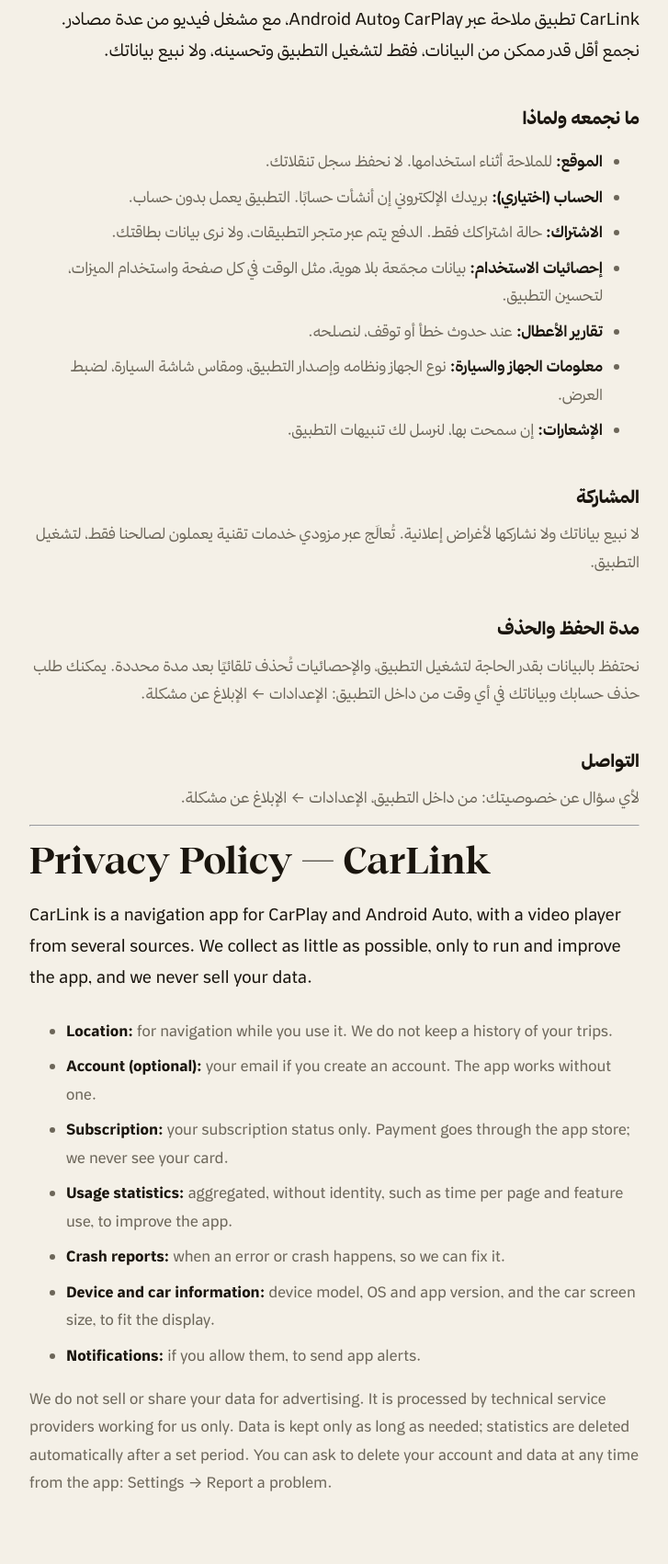
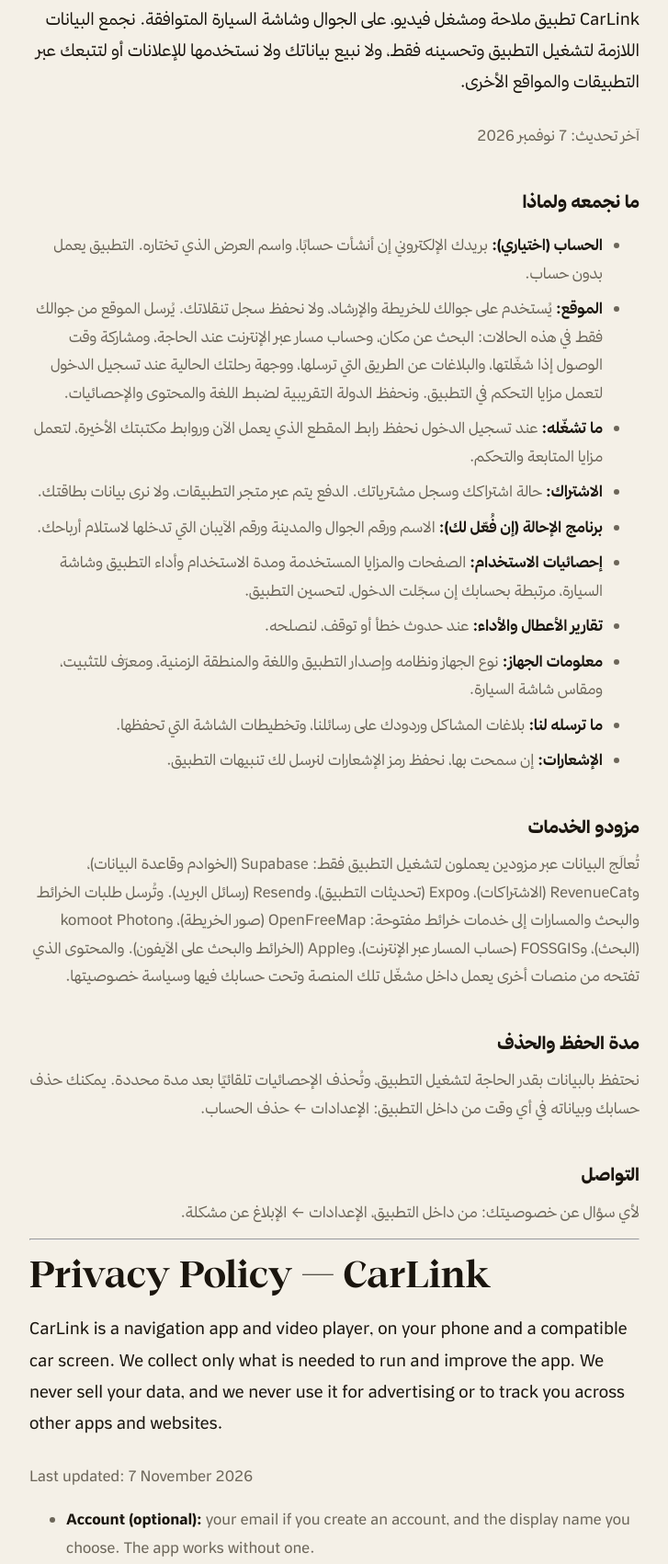
Before and after one commit to Faris1421/wabfit-site, a plain HTML site: page carlink/privacy.html in a window 1280 px wide. Shown: the part 75-1776 px from the top of the page at 92% size, without its empty margins (276-1003 px from the left). Drawn offline with Linux system fonts and the light colour scheme.

Commit message:
CarLink privacy policy: name every data flow and provider (draft for owner review, App Store 1.0)
Co-Authored-By: Claude Opus 5.5 <noreply@anthropic.com>

```diff
--- a/carlink/privacy.html
+++ b/carlink/privacy.html
@@ -14,24 +14,28 @@
 <div class="wrap">
 
 <h1>سياسة الخصوصية — CarLink</h1>
-<p class="lead">CarLink تطبيق ملاحة عبر CarPlay وAndroid Auto، مع مشغل فيديو من عدة مصادر. نجمع أقل قدر ممكن من البيانات، فقط لتشغيل التطبيق وتحسينه، ولا نبيع بياناتك.</p>
+<p class="lead">CarLink تطبيق ملاحة ومشغل فيديو، على الجوال وشاشة السيارة المتوافقة. نجمع البيانات اللازمة لتشغيل التطبيق وتحسينه فقط، ولا نبيع بياناتك ولا نستخدمها للإعلانات أو لتتبعك عبر التطبيقات والمواقع الأخرى.</p>
+<p>آخر تحديث: 7 نوفمبر 2026</p>
 
 <h2>ما نجمعه ولماذا</h2>
 <ul>
-<li><strong>الموقع:</strong> للملاحة أثناء استخدامها. لا نحفظ سجل تنقلاتك.</li>
-<li><strong>الحساب (اختياري):</strong> بريدك الإلكتروني إن أنشأت حسابًا. التطبيق يعمل بدون حساب.</li>
-<li><strong>الاشتراك:</strong> حالة اشتراكك فقط. الدفع يتم عبر متجر التطبيقات، ولا نرى بيانات بطاقتك.</li>
-<li><strong>إحصائيات الاستخدام:</strong> بيانات مجمّعة بلا هوية، مثل الوقت في كل صفحة واستخدام الميزات، لتحسين التطبيق.</li>
-<li><strong>تقارير الأعطال:</strong> عند حدوث خطأ أو توقف، لنصلحه.</li>
-<li><strong>معلومات الجهاز والسيارة:</strong> نوع الجهاز ونظامه وإصدار التطبيق، ومقاس شاشة السيارة، لضبط العرض.</li>
-<li><strong>الإشعارات:</strong> إن سمحت بها، لنرسل لك تنبيهات التطبيق.</li>
+<li><strong>الحساب (اختياري):</strong> بريدك الإلكتروني إن أنشأت حسابًا، واسم العرض الذي تختاره. التطبيق يعمل بدون حساب.</li>
+<li><strong>الموقع:</strong> يُستخدم على جوالك للخريطة والإرشاد، ولا نحفظ سجل تنقلاتك. يُرسل الموقع من جوالك فقط في هذه الحالات: البحث عن مكان، وحساب مسار عبر الإنترنت عند الحاجة، ومشاركة وقت الوصول إذا شغّلتها، والبلاغات عن الطريق التي ترسلها، ووجهة رحلتك الحالية عند تسجيل الدخول لتعمل مزايا التحكم في التطبيق. ونحفظ الدولة التقريبية لضبط اللغة والمحتوى والإحصائيات.</li>
+<li><strong>ما تشغّله:</strong> عند تسجيل الدخول نحفظ رابط المقطع الذي يعمل الآن وروابط مكتبتك الأخيرة، لتعمل مزايا المتابعة والتحكم.</li>
+<li><strong>الاشتراك:</strong> حالة اشتراكك وسجل مشترياتك. الدفع يتم عبر متجر التطبيقات، ولا نرى بيانات بطاقتك.</li>
+<li><strong>برنامج الإحالة (إن فُعّل لك):</strong> الاسم ورقم الجوال والمدينة ورقم الآيبان التي تدخلها لاستلام أرباحك.</li>
+<li><strong>إحصائيات الاستخدام:</strong> الصفحات والمزايا المستخدمة ومدة الاستخدام وأداء التطبيق وشاشة السيارة، مرتبطة بحسابك إن سجّلت الدخول، لتحسين التطبيق.</li>
+<li><strong>تقارير الأعطال والأداء:</strong> عند حدوث خطأ أو توقف، لنصلحه.</li>
+<li><strong>معلومات الجهاز:</strong> نوع الجهاز ونظامه وإصدار التطبيق واللغة والمنطقة الزمنية، ومعرّف للتثبيت، ومقاس شاشة السيارة.</li>
+<li><strong>ما ترسله لنا:</strong> بلاغات المشاكل وردودك على رسائلنا، وتخطيطات الشاشة التي تحفظها.</li>
+<li><strong>الإشعارات:</strong> إن سمحت بها، نحفظ رمز الإشعارات لنرسل لك تنبيهات التطبيق.</li>
 </ul>
 
-<h2>المشاركة</h2>
-<p>لا نبيع بياناتك ولا نشاركها لأغراض إعلانية. تُعالَج عبر مزودي خدمات تقنية يعملون لصالحنا فقط، لتشغيل التطبيق.</p>
+<h2>مزودو الخدمات</h2>
+<p>تُعالَج البيانات عبر مزودين يعملون لتشغيل التطبيق فقط: Supabase (الخوادم وقاعدة البيانات)، وRevenueCat (الاشتراكات)، وExpo (تحديثات التطبيق)، وResend (رسائل البريد). وتُرسل طلبات الخرائط والبحث والمسارات إلى خدمات خرائط مفتوحة: OpenFreeMap (صور الخريطة)، وkomoot Photon (البحث)، وFOSSGIS (حساب المسار عبر الإنترنت)، وApple (الخرائط والبحث على الآيفون). والمحتوى الذي تفتحه من منصات أخرى يعمل داخل مشغّل تلك المنصة وتحت حسابك فيها وسياسة خصوصيتها.</p>
 
 <h2>مدة الحفظ والحذف</h2>
-<p>نحتفظ بالبيانات بقدر الحاجة لتشغيل التطبيق، والإحصائيات تُحذف تلقائيًا بعد مدة محددة. يمكنك طلب حذف حسابك وبياناتك في أي وقت من داخل التطبيق: الإعدادات ← الإبلاغ عن مشكلة.</p>
+<p>نحتفظ بالبيانات بقدر الحاجة لتشغيل التطبيق، وتُحذف الإحصائيات تلقائيًا بعد مدة محددة. يمكنك حذف حسابك وبياناته في أي وقت من داخل التطبيق: الإعدادات ← حذف الحساب.</p>
 
 <h2>التواصل</h2>
 <p>لأي سؤال عن خصوصيتك: من داخل التطبيق، الإعدادات ← الإبلاغ عن مشكلة.</p>
@@ -40,17 +44,23 @@
 
 <h1 dir="ltr" lang="en">Privacy Policy — CarLink</h1>
 <div dir="ltr" lang="en">
-<p class="lead">CarLink is a navigation app for CarPlay and Android Auto, with a video player from several sources. We collect as little as possible, only to run and improve the app, and we never sell your data.</p>
+<p class="lead">CarLink is a navigation app and video player, on your phone and a compatible car screen. We collect only what is needed to run and improve the app. We never sell your data, and we never use it for advertising or to track you across other apps and websites.</p>
+<p>Last updated: 7 November 2026</p>
 <ul>
-<li><strong>Location:</strong> for navigation while you use it. We do not keep a history of your trips.</li>
-<li><strong>Account (optional):</strong> your email if you create an account. The app works without one.</li>
-<li><strong>Subscription:</strong> your subscription status only. Payment goes through the app store; we never see your card.</li>
-<li><strong>Usage statistics:</strong> aggregated, without identity, such as time per page and feature use, to improve the app.</li>
-<li><strong>Crash reports:</strong> when an error or crash happens, so we can fix it.</li>
-<li><strong>Device and car information:</strong> device model, OS and app version, and the car screen size, to fit the display.</li>
-<li><strong>Notifications:</strong> if you allow them, to send app alerts.</li>
+<li><strong>Account (optional):</strong> your email if you create an account, and the display name you choose. The app works without one.</li>
+<li><strong>Location:</strong> used on your phone for the map and guidance; we do not keep a history of your trips. Your location leaves the phone only when you search for a place, when a route is calculated online, when you turn on arrival-time sharing, when you send a road report, and, when you are signed in, as your current trip's destination so the app's control features work. We keep an approximate country to set language, content and statistics.</li>
+<li><strong>What you play:</strong> when you are signed in, we keep the link of the video playing now and your recent library links, so resume and control features work.</li>
+<li><strong>Subscription:</strong> your subscription status and purchase history. Payment goes through the app store; we never see your card.</li>
+<li><strong>Referral program (if enabled for you):</strong> the name, mobile number, city and IBAN you enter to receive payouts.</li>
+<li><strong>Usage statistics:</strong> pages and features used, time spent, and app and car-screen performance, linked to your account when you are signed in, to improve the app.</li>
+<li><strong>Crash and performance reports:</strong> when an error or freeze happens, so we can fix it.</li>
+<li><strong>Device information:</strong> device model, OS, app version, language, time zone, an install identifier, and the car screen size.</li>
+<li><strong>What you send us:</strong> problem reports, your replies to our messages, and the screen layouts you save.</li>
+<li><strong>Notifications:</strong> if you allow them, we keep a notification token to send app alerts.</li>
 </ul>
-<p>We do not sell or share your data for advertising. It is processed by technical service providers working for us only. Data is kept only as long as needed; statistics are deleted automatically after a set period. You can ask to delete your account and data at any time from the app: Settings → Report a problem.</p>
+<p><strong>Service providers.</strong> Data is processed by providers that work only to run the app: Supabase (servers and database), RevenueCat (subscriptions), Expo (app updates) and Resend (email). Map, search and routing requests go to open map services: OpenFreeMap (map tiles), komoot Photon (search), FOSSGIS (online routing) and Apple (maps and search on iPhone). Content you open from other platforms plays in that platform's own player, under your account there and its privacy policy.</p>
+<p><strong>Retention and deletion.</strong> Data is kept only as long as needed; statistics are deleted automatically after a set period. You can delete your account and its data at any time in the app: Settings → Delete account.</p>
+<p><strong>Contact.</strong> For any privacy question: in the app, Settings → Report a problem.</p>
 </div>
 
 </div>
```
